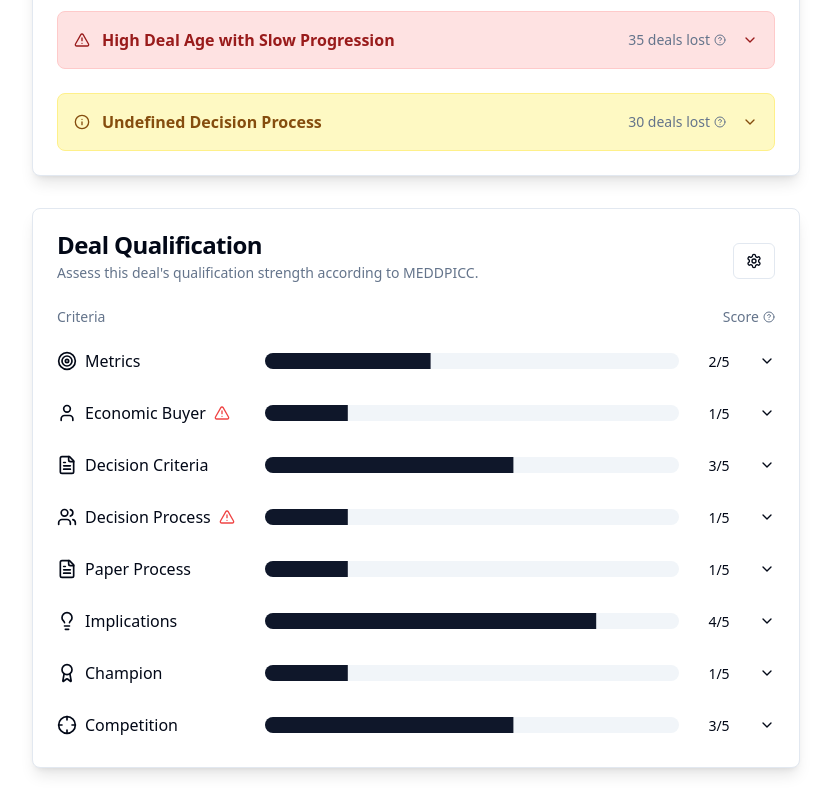
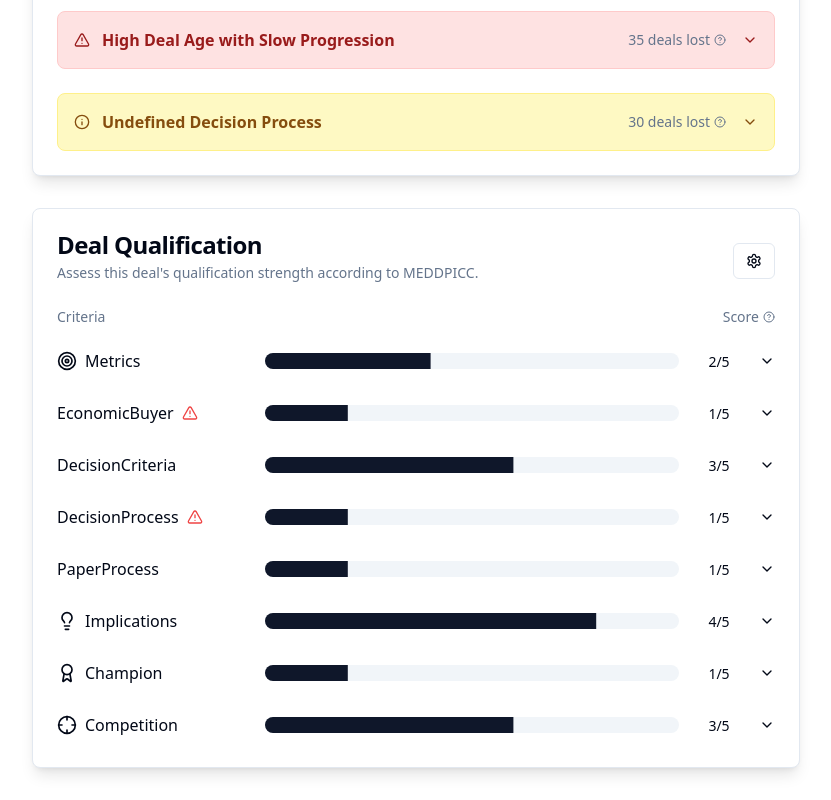
Before and after one commit to narratic/hello-react, a React (Vite) app: page / in a window 1280 px wide. Shown: the part 967-1767 px from the top of the page, without its empty margins (224-1055 px from the left). Built offline with nearby package versions, Linux system fonts and the light colour scheme.

Commit message:
snake to camel case

```diff
--- a/src/data/mockData.ts
+++ b/src/data/mockData.ts
@@ -19,30 +19,30 @@ export const deals: Deal[] = [
         isStale: true,
         highProbability: false,
         metrics: {
-            deal_age: 90,
-            meetings_scheduled: 5,
-            meetings_attended: 3,
-            objections_raised: 0,
-            objections_resolved: 0,
-            competitor_mentions: 0,
-            decision_maker_engaged: false,
+            dealAge: 90,
+            meetingsScheduled: 5,
+            meetingsAttended: 3,
+            objectionsRaised: 0,
+            objectionsResolved: 0,
+            competitorMentions: 0,
+            decisionMakerEngaged: false,
         },
         meddpicc: {
             metrics: 2,
-            economic_buyer: 1,
-            decision_criteria: 3,
-            decision_process: 1,
-            paper_process: 1,
+            economicBuyer: 1,
+            decisionCriteria: 3,
+            decisionProcess: 1,
+            paperProcess: 1,
             implications: 4,
             champion: 1,
             competition: 3,
         },
         dealBreakers: {
             metrics: null,
-            economic_buyer: "Potential Deal Breaker: No budget authority confirmed",
-            decision_criteria: null,
-            decision_process: "Potential Deal Breaker: Procurement process unclear",
-            paper_process: null,
+            economicBuyer: "Potential Deal Breaker: No budget authority confirmed",
+            decisionCriteria: null,
+            decisionProcess: "Potential Deal Breaker: Procurement process unclear",
+            paperProcess: null,
             implications: null,
             champion: null,
             competition: null,
@@ -125,25 +125,25 @@ export const deals: Deal[] = [
                 { text: "Current costs documented", completed: true },
                 { text: "Baseline metrics established", completed: false },
             ],
-            economic_buyer: [
+            economicBuyer: [
                 { text: "Economic buyer identified", completed: true },
                 { text: "Budget authority confirmed", completed: false },
                 { text: "Initial contact established", completed: true },
                 { text: "Direct meeting scheduled", completed: false },
             ],
-            decision_criteria: [
+            decisionCriteria: [
                 { text: "Technical requirements documented", completed: true },
                 { text: "Business requirements clear", completed: true },
                 { text: "Success criteria defined", completed: false },
                 { text: "Evaluation criteria established", completed: true },
             ],
-            decision_process: [
+            decisionProcess: [
                 { text: "Decision timeline confirmed", completed: false },
                 { text: "Approval process documented", completed: false },
                 { text: "Key stakeholders identified", completed: true },
                 { text: "Decision committee established", completed: false },
             ],
-            paper_process: [
+            paperProcess: [
                 { text: "Legal requirements understood", completed: true },
                 { text: "Procurement process clear", completed: false },
                 { text: "Contract review timeline set", completed: false },
@@ -187,30 +187,30 @@ export const deals: Deal[] = [
         isStale: false,
         highProbability: true,
         metrics: {
-            deal_age: 60,
-            meetings_scheduled: 4,
-            meetings_attended: 4,
-            objections_raised: 1,
-            objections_resolved: 1,
-            competitor_mentions: 2,
-            decision_maker_engaged: true,
+            dealAge: 60,
+            meetingsScheduled: 4,
+            meetingsAttended: 4,
+            objectionsRaised: 1,
+            objectionsResolved: 1,
+            competitorMentions: 2,
+            decisionMakerEngaged: true,
         },
         meddpicc: {
             metrics: 4,
-            economic_buyer: 4,
-            decision_criteria: 4,
-            decision_process: 3,
-            paper_process: 2,
+            economicBuyer: 4,
+            decisionCriteria: 4,
+            decisionProcess: 3,
+            paperProcess: 2,
             implications: 3,
             champion: 4,
             competition: 2,
         },
         dealBreakers: {
             metrics: null,
-            economic_buyer: null,
-            decision_criteria: null,
-            decision_process: null,
-            paper_process: null,
+            economicBuyer: null,
+            decisionCriteria: null,
+            decisionProcess: null,
+            paperProcess: null,
             implications: null,
             champion: null,
             competition: null,
@@ -276,25 +276,25 @@ export const deals: Deal[] = [
                 { text: "Current costs documented", completed: true },
                 { text: "Baseline metrics established", completed: false },
             ],
-            economic_buyer: [
+            economicBuyer: [
                 { text: "Economic buyer identified", completed: true },
                 { text: "Budget authority confirmed", completed: false },
                 { text: "Initial contact established", completed: true },
                 { text: "Direct meeting scheduled", completed: false },
             ],
-            decision_criteria: [
+            decisionCriteria: [
                 { text: "Technical requirements documented", completed: true },
                 { text: "Business requirements clear", completed: true },
                 { text: "Success criteria defined", completed: false },
                 { text: "Evaluation criteria established", completed: true },
             ],
-            decision_process: [
+            decisionProcess: [
                 { text: "Decision timeline confirmed", completed: false },
                 { text: "Approval process documented", completed: false },
                 { text: "Key stakeholders identified", completed: true },
                 { text: "Decision committee established", completed: false },
             ],
-            paper_process: [
+            paperProcess: [
                 { text: "Legal requirements understood", completed: true },
                 { text: "Procurement process clear", completed: false },
                 { text: "Contract review timeline set", completed: false },
@@ -338,30 +338,30 @@ export const deals: Deal[] = [
         isStale: true,
         highProbability: false,
         metrics: {
-            deal_age: 120,
-            meetings_scheduled: 2,
-            meetings_attended: 2,
-            objections_raised: 3,
-            objections_resolved: 1,
-            competitor_mentions: 3,
-            decision_maker_engaged: false,
+            dealAge: 120,
+            meetingsScheduled: 2,
+            meetingsAttended: 2,
+            objectionsRaised: 3,
+            objectionsResolved: 1,
+            competitorMentions: 3,
+            decisionMakerEngaged: false,
         },
         meddpicc: {
             metrics: 2,
-            economic_buyer: 1,
-            decision_criteria: 2,
-            decision_process: 1,
-            paper_process: 1,
+            economicBuyer: 1,
+            decisionCriteria: 2,
+            decisionProcess: 1,
+            paperProcess: 1,
             implications: 2,
             champion: 2,
             competition: 3,
         },
         dealBreakers: {
             metrics: null,
-            economic_buyer: null,
-            decision_criteria: null,
-            decision_process: null,
-            paper_process: null,
+            economicBuyer: null,
+            decisionCriteria: null,
+            decisionProcess: null,
+            paperProcess: null,
             implications: null,
             champion: null,
             competition: null,
@@ -427,25 +427,25 @@ export const deals: Deal[] = [
                 { text: "Current costs documented", completed: true },
                 { text: "Baseline metrics established", completed: false },
             ],
-            economic_buyer: [
+            economicBuyer: [
                 { text: "Economic buyer identified", completed: true },
                 { text: "Budget authority confirmed", completed: false },
                 { text: "Initial contact established", completed: true },
                 { text: "Direct meeting scheduled", completed: false },
             ],
-            decision_criteria: [
+            decisionCriteria: [
                 { text: "Technical requirements documented", completed: true },
                 { text: "Business requirements clear", completed: true },
                 { text: "Success criteria defined", completed: false },
                 { text: "Evaluation criteria established", completed: true },
             ],
-            decision_process: [
+            decisionProcess: [
                 { text: "Decision timeline confirmed", completed: false },
                 { text: "Approval process documented", completed: false },
                 { text: "Key stakeholders identified", completed: true },
                 { text: "Decision committee established", completed: false },
             ],
-            paper_process: [
+            paperProcess: [
                 { text: "Legal requirements understood", completed: true },
                 { text: "Procurement process clear", completed: false },
                 { text: "Contract review timeline set", completed: false },
--- a/src/types/index.ts
+++ b/src/types/index.ts
@@ -22,20 +22,20 @@ export interface Deal {
     isStale: boolean;
     highProbability: boolean;
     metrics: {
-        deal_age: number;
-        meetings_scheduled: number;
-        meetings_attended: number;
-        objections_raised: number;
-        objections_resolved: number;
-        competitor_mentions: number;
-        decision_maker_engaged: boolean;
+        dealAge: number;
+        meetingsScheduled: number;
+        meetingsAttended: number;
+        objectionsRaised: number;
+        objectionsResolved: number;
+        competitorMentions: number;
+        decisionMakerEngaged: boolean;
     };
     meddpicc: {
         metrics: number;
-        economic_buyer: number;
-        decision_criteria: number;
-        decision_process: number;
-        paper_process: number;
+        economicBuyer: number;
+        decisionCriteria: number;
+        decisionProcess: number;
+        paperProcess: number;
         implications: number;
         champion: number;
         competition: number;
@@ -103,20 +103,20 @@ export interface QuestionWithLabel {
 
 export type MeddpiccCategory =
     | "metrics"
-    | "economic_buyer"
-    | "decision_criteria"
-    | "decision_process"
-    | "paper_process"
+    | "economicBuyer"
+    | "decisionCriteria"
+    | "decisionProcess"
+    | "paperProcess"
     | "implications"
     | "champion"
     | "competition";
 
 export interface MeddpiccScores {
     metrics: number;
-    economic_buyer: number;
-    decision_criteria: number;
-    decision_process: number;
-    paper_process: number;
+    economicBuyer: number;
+    decisionCriteria: number;
+    decisionProcess: number;
+    paperProcess: number;
     implications: number;
     champion: number;
     competition: number;
@@ -124,10 +124,10 @@ export interface MeddpiccScores {
 
 export interface DealBreakers {
     metrics: string | null;
-    economic_buyer: string | null;
-    decision_criteria: string | null;
-    decision_process: string | null;
-    paper_process: string | null;
+    economicBuyer: string | null;
+    decisionCriteria: string | null;
+    decisionProcess: string | null;
+    paperProcess: string | null;
     implications: string | null;
     champion: string | null;
     competition: string | null;
@@ -140,10 +140,10 @@ export interface QualificationDetail {
 
 export interface QualificationDetails {
     metrics: QualificationDetail[];
-    economic_buyer: QualificationDetail[];
-    decision_criteria: QualificationDetail[];
-    decision_process: QualificationDetail[];
-    paper_process: QualificationDetail[];
+    economicBuyer: QualificationDetail[];
+    decisionCriteria: QualificationDetail[];
+    decisionProcess: QualificationDetail[];
+    paperProcess: QualificationDetail[];
     implications: QualificationDetail[];
     champion: QualificationDetail[];
     competition: QualificationDetail[];
```
Also changed, not shown: 1 other file (tests, documents, lock files or other folders).
